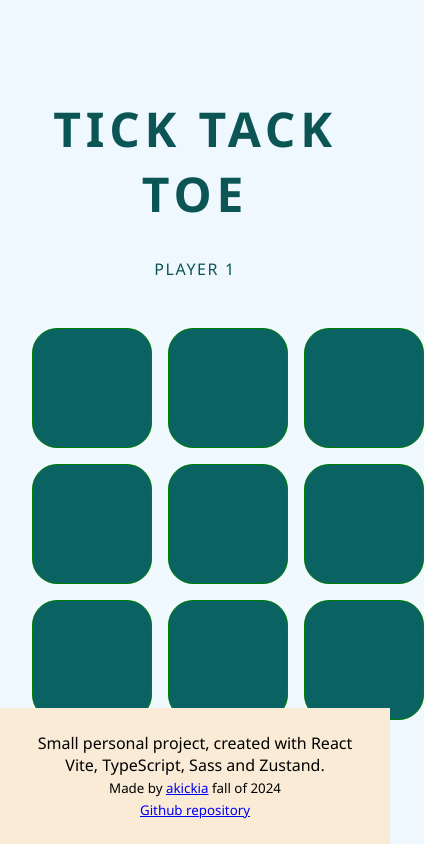
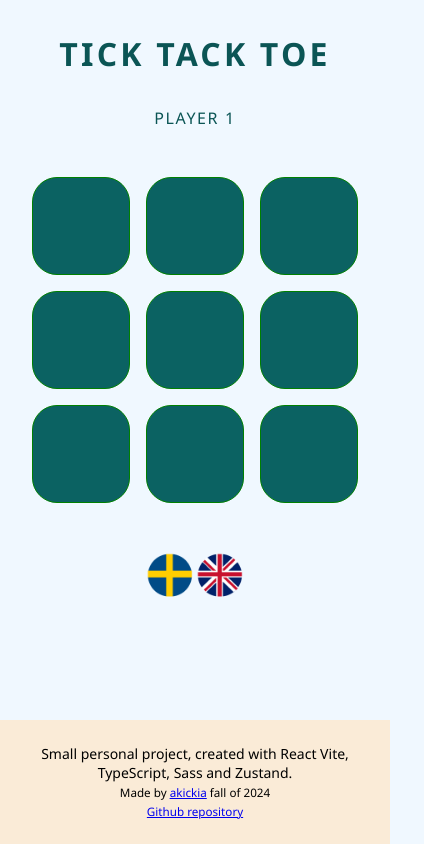
Before and after one commit to akickia/tick-tack-toe, a React (Vite) app: page / in a window 390 px wide. Both pictures are taken after a click on the button "START GAME". Shown: the whole page, 424 px wide, since content can reach past the window. Built offline with nearby package versions, Linux system fonts and the light colour scheme.

Commit message:
responsive adjustments

```diff
--- a/src/components/Player.tsx
+++ b/src/components/Player.tsx
@@ -26,6 +26,7 @@ export default function Player({
   };
 
   const stopEditing = () => {
+    //Not very pretty, check for better ways.
     const updatedUsers = [...players];
     updatedUsers[currentUserIndex] = inputValue;
     updatePlayers(updatedUsers);
--- a/src/style/base.scss
+++ b/src/style/base.scss
@@ -61,3 +61,12 @@ main {
     }
   }
 }
+
+@media screen and (max-width: 500px) {
+  main {
+    padding-top: 1rem;
+    .App h1 {
+      font-size: 2rem;
+    }
+  }
+}
--- a/src/style/board.scss
+++ b/src/style/board.scss
@@ -20,3 +20,9 @@
   align-items: center;
   gap: 2rem;
 }
+
+@media screen and (max-width: 500px) {
+  .winning-container {
+    width: 100%;
+  }
+}
--- a/src/style/footer.scss
+++ b/src/style/footer.scss
@@ -6,3 +6,9 @@ footer {
   left: 0;
   padding: 1.5rem;
 }
+
+@media screen and (max-width: 500px) {
+  footer {
+    font-size: 14px;
+  }
+}
--- a/src/style/square.scss
+++ b/src/style/square.scss
@@ -1,6 +1,7 @@
 .square {
-  height: 120px;
-  width: 120px;
+  max-width: 120px;
+  width: 100%;
+  aspect-ratio: 1 / 1;
   background-color: rgb(220, 254, 220);
   border: 1px solid green;
 }
```
